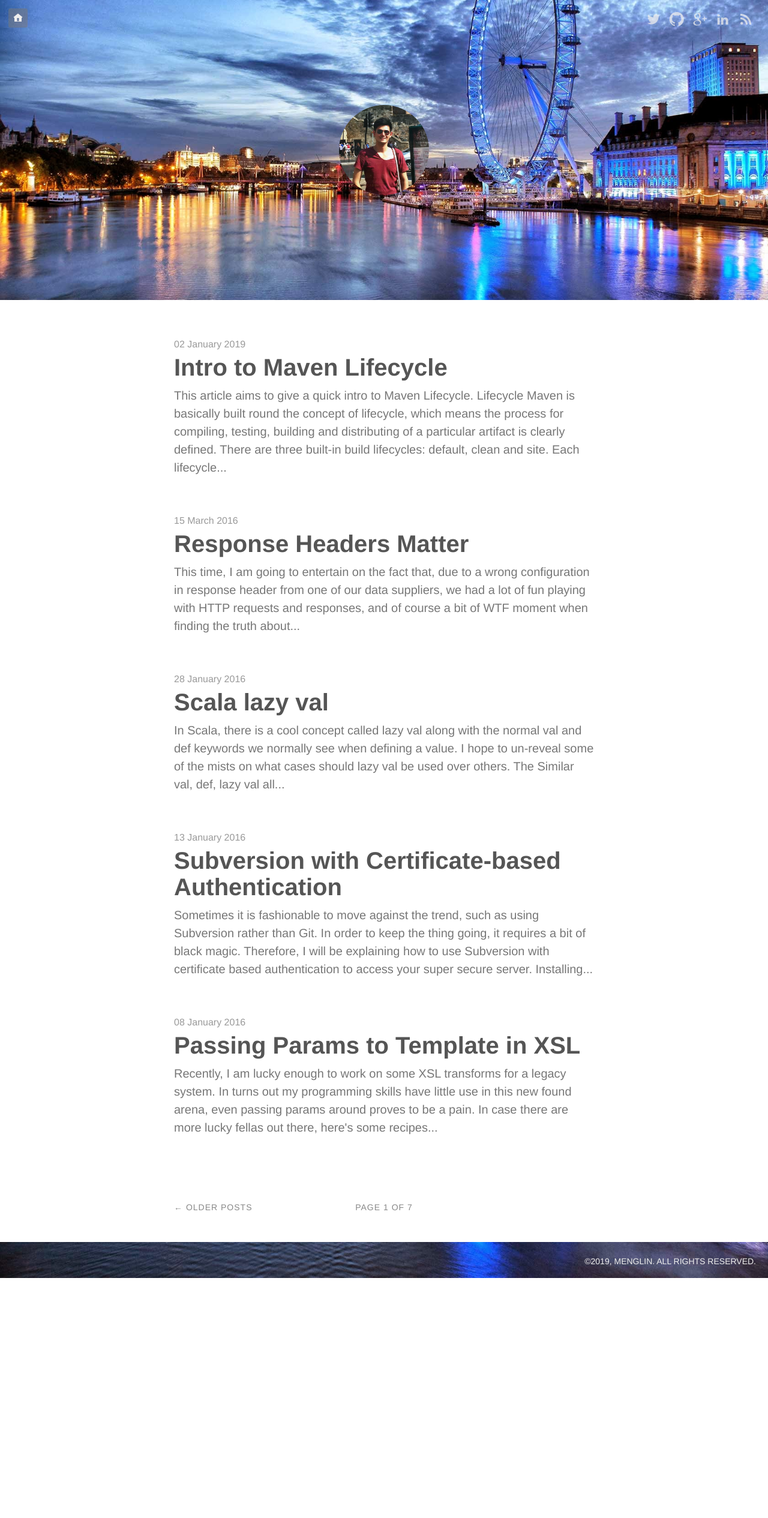
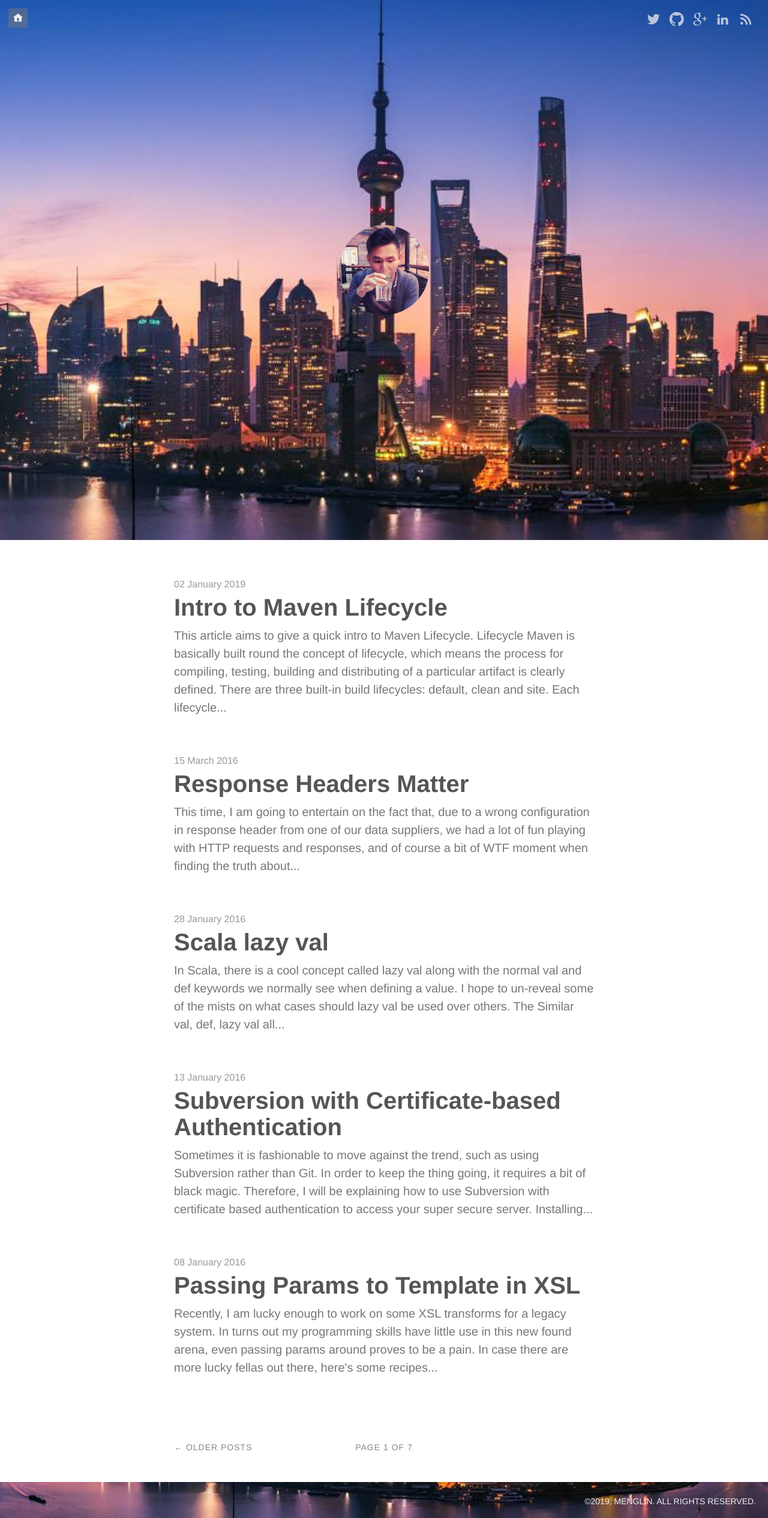
Before and after one commit to mlin6436/mlin6436.github.io, a Jekyll site: the page built from index.html, in a window 1280 px wide. Shown: the whole page at 60% size. Built offline with Jekyll 4.4.1, drawn with Linux system fonts in a browser that asks for light colours; the list of posts is cut into pages by our own code; before the commit the page ends 2130 px from its top, so only the background shows below that.

Commit message:
update photos

```diff
--- a/index.html
+++ b/index.html
@@ -3,7 +3,7 @@
 title: Home
 ---
 
-<header class="clean" style="height: 500px; background-image: url({{ site.cover }});">
+<header class="clean" style="height: 100%; background-image: url({{ site.cover }});">
 	{% include top.html %}
 	<div id="home-title">
 		<a href="{{ site.url }}">
```
Also changed, not shown: assets/images/cover.jpg, assets/images/favicon.ico (added), assets/images/favicon.png (deleted), assets/images/icon.png.
